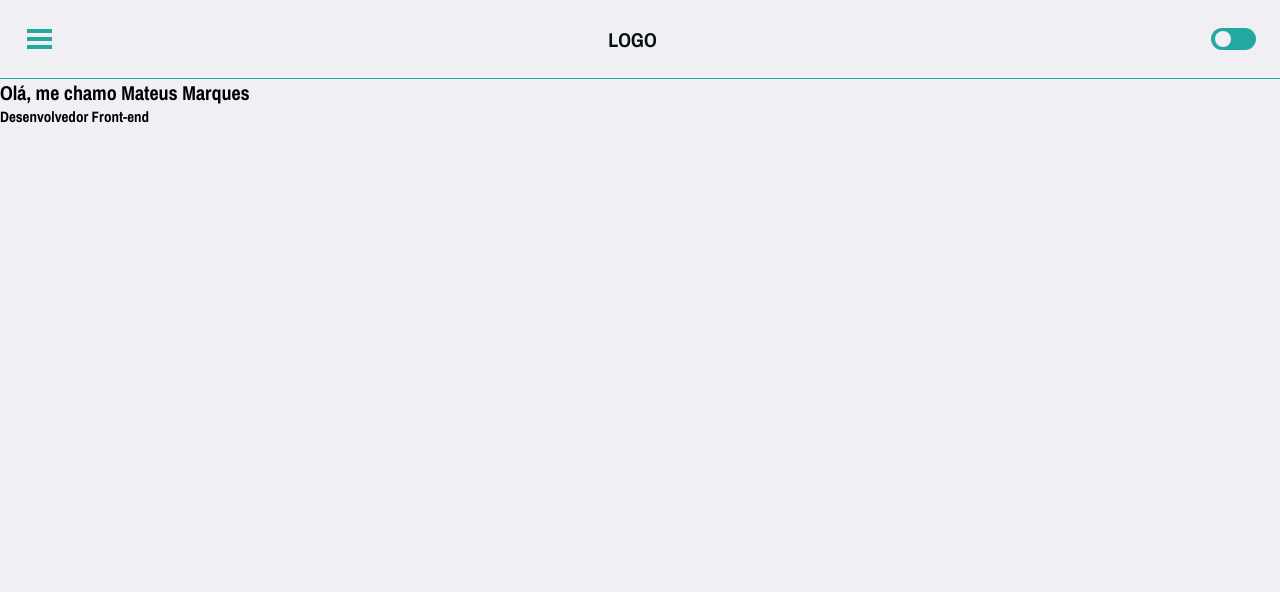
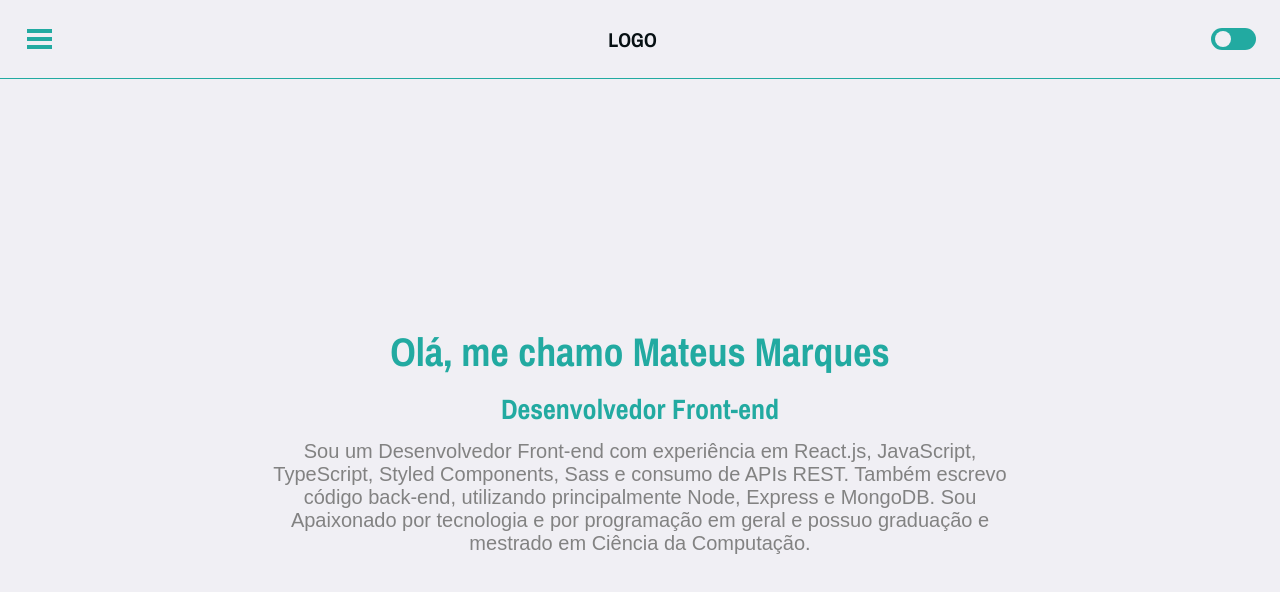
Before and after one commit to mahteusz/Portfolio, a React (Vite) app: page / in a window 1280 px wide. Shown: the top 592 px of the page. Built offline with nearby package versions, Linux system fonts and the light colour scheme; a web font is replaced by a local one.

Commit message:
FEAT: adding basic main section ui content

```diff
--- a/src/Components/Main/index.tsx
+++ b/src/Components/Main/index.tsx
@@ -1,25 +1,41 @@
 import { useState, useEffect } from 'react'
 import useTyping from '../../Hooks/UseTyping'
 import './styles.scss'
+import { useTheme } from '../../Contexts'
 
 const Main = () => {
-  const nameTyping = useTyping("Olá, me chamo Mateus Marques", 75)
-  const devTyping = useTyping("Desenvolvedor Front-end", 75)
+  const introTyping = useTyping("Olá, me chamo Mateus Marques", 50)
+  const devTyping = useTyping("Desenvolvedor Front-end", 50)
+  const [showContent, setShowContent] = useState<boolean>(false)
+
+  const themeData = useTheme()
 
   useEffect(() => {
-    nameTyping.start()
+    introTyping.start()
   }, [])
 
   useEffect(() => {
-    if(nameTyping.finished)
+    if (introTyping.finished)
       devTyping.start()
-  }, [nameTyping.finished])
+  }, [introTyping.finished])
+
+  useEffect(() => {
+    if(devTyping.finished)
+      setShowContent(true)
+
+  }, [devTyping.finished])
 
   return (
-    <>
-      <h1>{nameTyping.text}</h1>
-      <h2>{devTyping.text}</h2>
-    </>
+    <main className={`main-container ${themeData.theme}`}>
+      <h1 className={`main-container__title ${themeData.theme}`}>{introTyping.text}</h1>
+      <h2 className={`main-container__subtitle ${themeData.theme}`}>{devTyping.text}</h2>
+      <span className={`main-container__content ${themeData.theme} ${showContent ? 'visible' : ''}`}>
+        Sou um Desenvolvedor Front-end com experiência em React.js, JavaScript, TypeScript,
+        Styled Components, Sass e consumo de APIs REST. Também escrevo código back-end, utilizando
+        principalmente Node, Express e MongoDB. Sou Apaixonado por tecnologia e por programação
+        em geral e possuo graduação e mestrado em Ciência da Computação.
+      </span>
+    </main>
   )
 }
 
--- a/src/Components/Main/styles.scss
+++ b/src/Components/Main/styles.scss
@@ -1,3 +1,36 @@
-div {
-  align-self: center;
+@import '../../Styles/mixins.scss';
+
+.main-container {
+  width: 100vw;
+  height: 100vh;
+  display: flex;
+  flex-direction: column;
+  align-items: center;
+  justify-content: center;
+  @include themify(color, text);
+  @include spacify(gap, small);
+
+  &__title {
+    @include themify(color, primary);
+    @include fontify(primary, bold, x-large);
+    display: inline;
+  }
+
+  &__subtitle {
+    @include themify(color, primary);
+    @include fontify(primary, bold, large);
+  }
+
+  &__content {
+    @include themify(color, grey);
+    @include fontify(secondary, 400, medium);
+    text-align:center;
+    max-width: 60%;
+    opacity: 0;
+    transition: opacity 1s ease;
+  }
+
+  &__content.visible {
+    opacity: 1;
+  }
 }
--- /dev/null
+++ b/src/Hooks/UseTyping/types.ts
@@ -0,0 +1,6 @@
+type Props = {
+  desiredString: string,
+  interval: number
+}
+
+export { type Props as default}
--- a/src/Styles/mixins.scss
+++ b/src/Styles/mixins.scss
@@ -1,6 +1,7 @@
 @import './variables.scss';
 
 @mixin themify($property, $key) {
+  @debug $key, $property;
   @each $theme, $color in $themes {
     &.#{$theme} {
       #{$property}: map-get($color, $key);
--- a/src/Styles/variables.scss
+++ b/src/Styles/variables.scss
@@ -15,20 +15,22 @@ $fonts-sizes: (
   x-small: 1.2rem,
   small: 1.6rem,
   medium: 2rem,
-  large: 2.4rem,
-  x-large: 3.2rem
+  large: 2.8rem,
+  x-large: 4rem
 );
 
 $dark: (
   primary: #22AAA1,
   background: #071013,
   text: #F0EFF4,
+  grey: #999999
 );
 
 $light: (
   primary: #22AAA1,
   background: #F0EFF4,
   text: #071013,
+  grey: #828282
 );
 
 $themes: (
```
